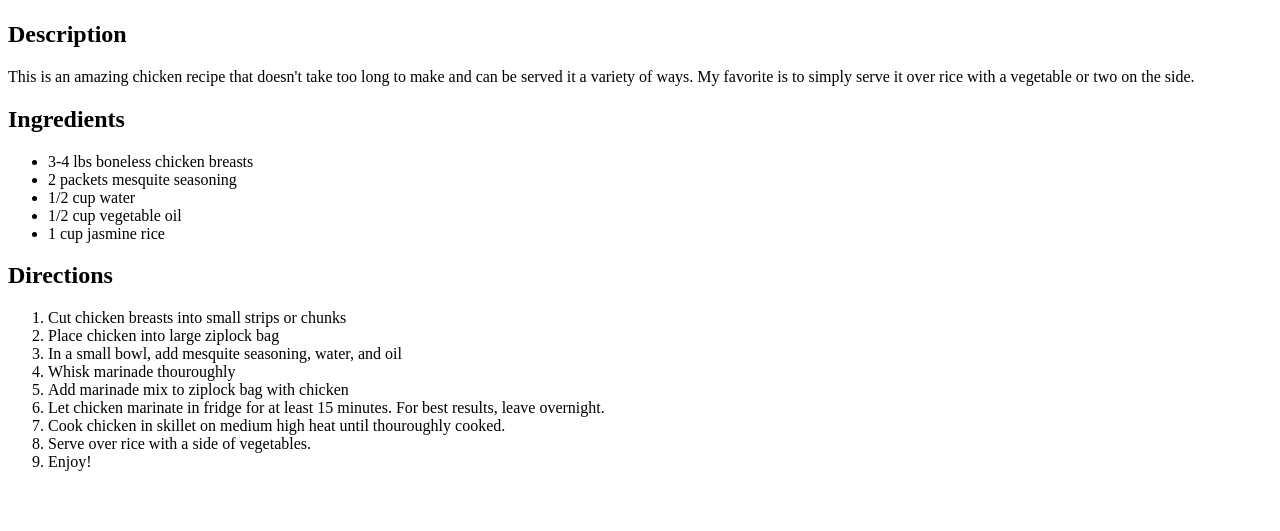
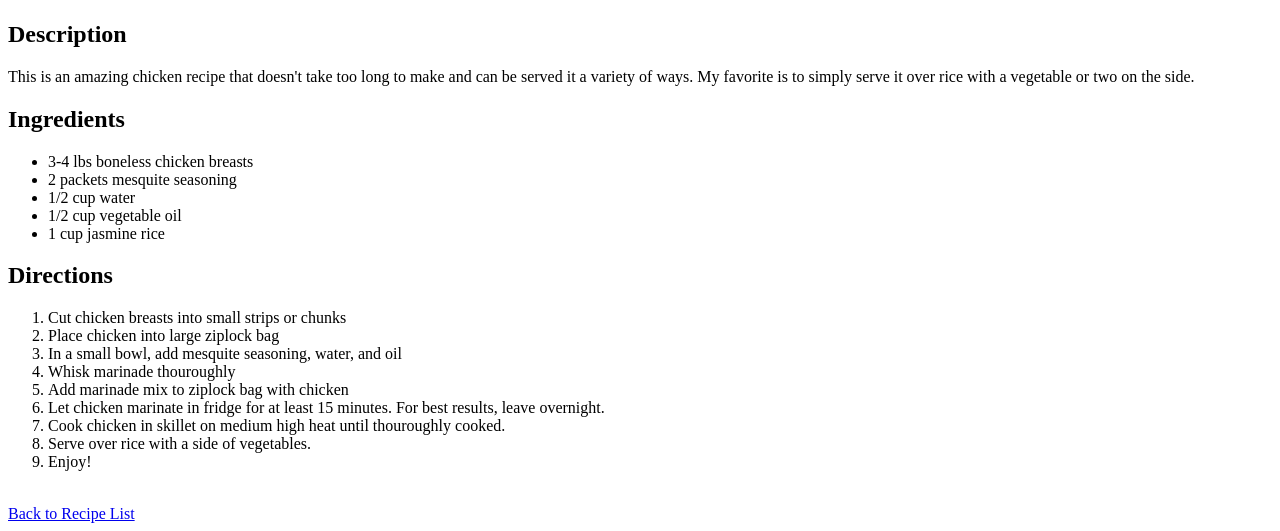
Before and after one commit to jsurr561/odin_recipes, a plain HTML site: page recipes/mesquite_chicken.html in a window 1280 px wide. Shown: the part 383-914 px from the top of the page. Before the commit the page ends 870 px from the top, so only its background shows below. Drawn offline with Linux system fonts and the light colour scheme.

Commit message:
Add backlinks to recipe pages

```diff
--- a/recipes/mesquite_chicken.html
+++ b/recipes/mesquite_chicken.html
@@ -31,5 +31,7 @@
         <li>Serve over rice with a side of vegetables.</li>
         <li>Enjoy!</li>
     </ol>
+    <br>
+    <a href="../index.html">Back to Recipe List</a>
 </body>
 </html>
```
Also changed, not shown: recipes/scrambled_eggs.html (+2 -0 lines), recipes/walking_tacos.html (+2 -0 lines).
